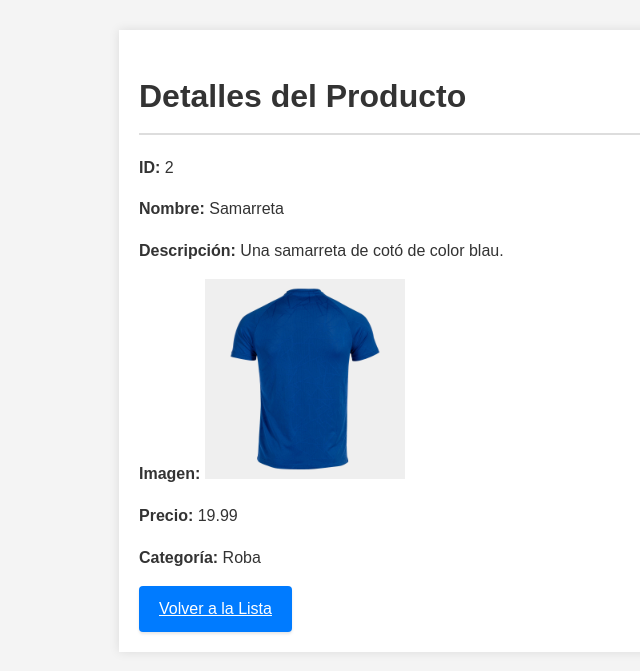
After one commit to Marctutu5/projecte, a Flask app: page /products/read/2 in a window 1280 px wide. The commit adds this page. Shown: the top 671 px of the page, without its empty margins (101-741 px from the left). Run offline with Flask 3, Linux system fonts and the light colour scheme; data comes from the database, SQL or seed files in the repository.

Commit message:
Petit resum del que he canviat

```diff
--- a/app/routes_main.py
+++ b/app/routes_main.py
@@ -113,3 +113,14 @@ def delete_product(product_id):
         flash(f"Error al eliminar el producto: {e}", "danger")
 
     return redirect(url_for('routes_main.mostrar_productos'))
+
+
+@routes_main.route('/products/read/<int:product_id>', methods=['GET'])
+def read_product(product_id):
+    product = products.query.get(product_id)
+
+    if not product:
+        flash("Producto no encontrado", "danger")
+        return redirect(url_for('routes_main.mostrar_productos'))
+
+    return render_template('products/read.html', product=product)
--- /dev/null
+++ b/app/static/style/style_read.css
@@ -0,0 +1,66 @@
+body {
+    font-family: 'Arial', sans-serif;
+    margin: 0;
+    padding: 0;
+    background-color: #f4f4f4;
+    color: #333;
+    line-height: 1.6;
+}
+
+.container {
+    max-width: 800px;
+    margin: 30px auto;
+    background: #fff;
+    padding: 20px;
+    box-shadow: 0 0 10px rgba(0, 0, 0, 0.1);
+}
+
+h1 {
+    border-bottom: 2px solid #ddd;
+    padding-bottom: 10px;
+    margin-bottom: 20px;
+}
+
+button, a {
+    padding: 10px 20px;
+    background-color: #007BFF;
+    color: #FFFFFF;
+    border-radius: 4px;
+    display: inline-block;
+    cursor: pointer;
+    box-shadow: 0 2px 3px rgba(0, 0, 0, 0.1);
+    transition: background-color 0.3s ease;
+}
+
+button:hover, a:hover {
+    background-color: #0056b3;
+}
+
+/* Estilo para el menú de navegación */
+.nav-menu {
+    margin-bottom: 20px;
+}
+
+.nav-menu a {
+    margin-right: 10px;
+}
+
+/* Estilo para la sección de detalles del producto */
+.product-details {
+    border: 1px solid #ddd;
+    border-radius: 4px;
+    padding: 20px;
+    margin-bottom: 20px;
+}
+
+.product-details img {
+    max-width: 100%;
+    height: auto;
+    border-radius: 5px;
+}
+
+/* Estilo para el botón de volver */
+.back-button {
+    display: inline-block;
+    margin-top: 20px;
+}
--- a/app/templates/products/create.html
+++ b/app/templates/products/create.html
@@ -38,6 +38,9 @@
 
             <!-- Botón de enviar -->
             <input type="submit" value="Crear Producto">
+
+            <!-- Botón para volver atrás -->
+            <a href="{{ url_for('routes_main.mostrar_productos') }}" class="btn btn-secondary">Volver Atrás</a>
         </form>
 
         <!-- Mensajes flash -->
--- a/app/templates/products/list.html
+++ b/app/templates/products/list.html
@@ -68,13 +68,15 @@
                     {% endif %}
                     <td>{{ product.price }}</td>
                     <td>
-                        <a href="{{ url_for('routes_main.update_product', product_id=product.id) }}" class="btn btn-primary">Actualizar</a> |
+                        <a href="{{ url_for('routes_main.update_product', product_id=product.id) }}" class="btn btn-primary">Actualizar</a>
                         <a href="{{ url_for('routes_main.delete_product', product_id=product.id) }}" class="btn btn-danger" onclick="return confirm('¿Estás seguro de que deseas eliminar este producto?');">Eliminar</a>
+                        <a href="{{ url_for('routes_main.read_product', product_id=product.id) }}" class="btn btn-info">Detalles</a>
                     </td>
                 </tr>
                 {% endfor %}
             </tbody>
         </table>
+
 
         <!-- Botón para crear un nuevo producto -->
         <a href="{{ url_for('routes_main.create_product') }}" class="btn btn-success">Crear Nuevo Producto</a>
--- /dev/null
+++ b/app/templates/products/read.html
@@ -0,0 +1,34 @@
+<!DOCTYPE html>
+<html lang="es">
+
+<head>
+    <meta charset="UTF-8">
+    <meta name="viewport" content="width=device-width, initial-scale=1.0">
+    <title>Detalles del Producto</title>
+    <link rel="stylesheet" type="text/css" href="/static/style/style_read.css">
+</head>
+
+<body>
+    <div class="container">
+        <h1>Detalles del Producto</h1>
+
+        <!-- Mostrar detalles del producto -->
+        <div>
+            <p><strong>ID:</strong> {{ product.id }}</p>
+            <p><strong>Nombre:</strong> {{ product.title }}</p>
+            <p><strong>Descripción:</strong> {{ product.description }}</p>
+            {% if product.photo %}
+            <p><strong>Imagen:</strong> <img src="{{ url_for('static', filename='images/' + product.photo) }}" alt="Imagen de {{ product.title }}" width="200"></p>
+            {% else %}
+            <p>No hay imagen</p>
+            {% endif %}
+            <p><strong>Precio:</strong> {{ product.price }}</p>
+            <p><strong>Categoría:</strong> {{ product.category.name }}</p>
+        </div>
+
+        <!-- Volver a la lista de productos -->
+        <a href="{{ url_for('routes_main.mostrar_productos') }}" class="btn btn-primary">Volver a la Lista</a>
+    </div>
+</body>
+
+</html>
```
